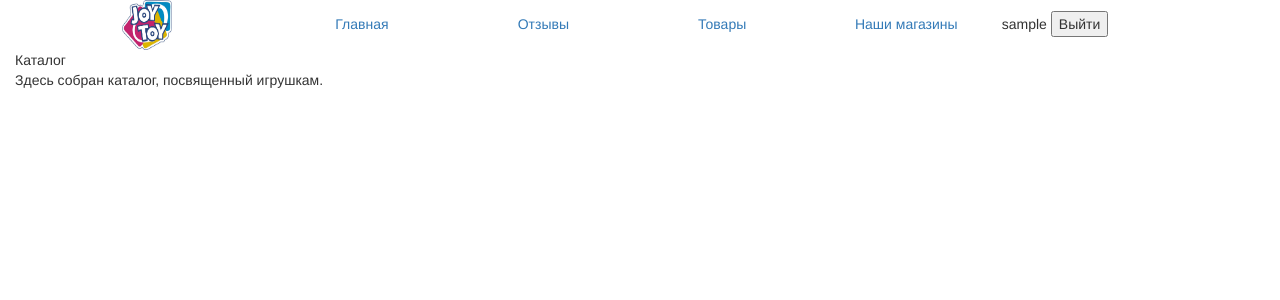
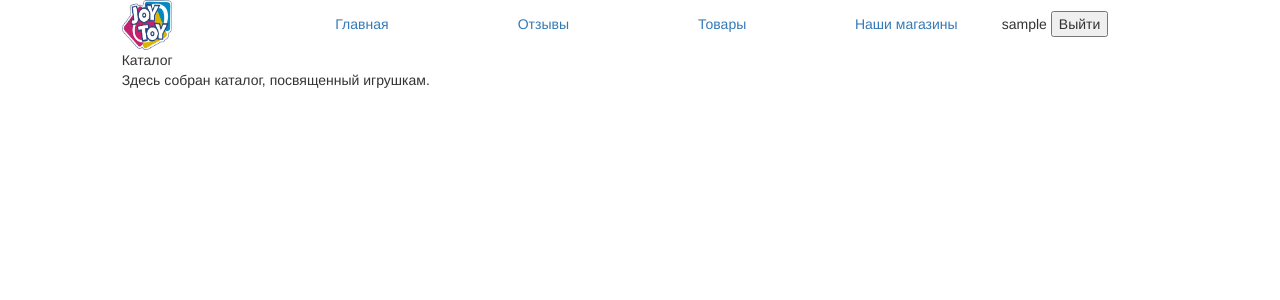
Before and after one commit to Brumhilda/shop_toys, a Python web app: template shop_toys/shop_toys/shop_toys/templates/index.jinja2 in a window 1280 px wide. Shown: the top 300 px of the page. Run offline with Jinja, Linux system fonts and the light colour scheme; the template is opened without the code that fills it: most values are stand-ins (such as "Sample title", 1, 10 or a date in 2020).

Commit message:
Update index.jinja2

```diff
--- a/shop_toys/shop_toys/shop_toys/templates/index.jinja2
+++ b/shop_toys/shop_toys/shop_toys/templates/index.jinja2
@@ -1,6 +1,6 @@
 {% extends "base.jinja2" %}
 			{% block data %}
-			<div class="col-md-20 col-xs-3 col-sm-9">
+			<div class="col-md-10 col-sm-10 col-xs-10 col-md-offset-1 col-xs-offset-1 col-sm-offset-1">
 				<p>Каталог
 				<br>
 				Здесь собран каталог, посвященный игрушкам.<br>
```
